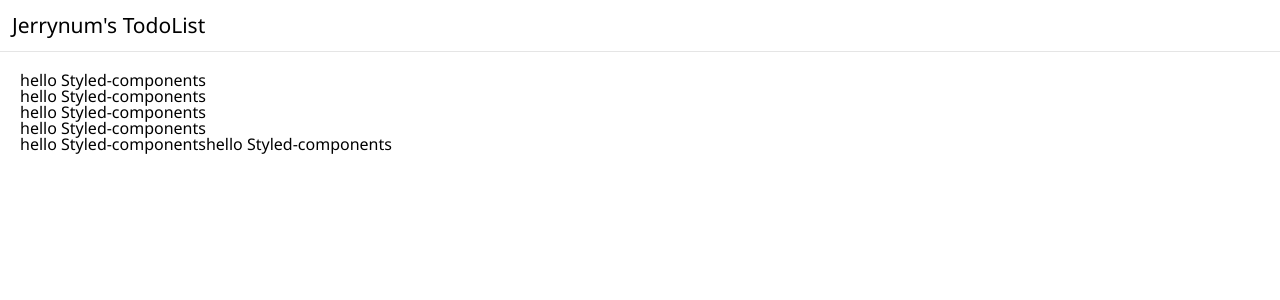
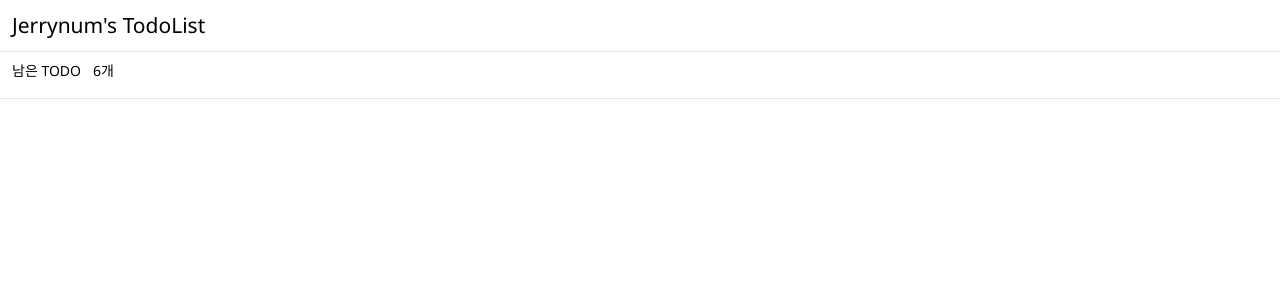
Before and after one commit to suhyun-p/NextTodo, a Next.js app: page / in a window 1280 px wide. Shown: the top 300 px of the page. Built offline with nearby package versions, Linux system fonts and the light colour scheme.

Commit message:
5.2 투두리스트 스타일링하기

```diff
--- /dev/null
+++ b/components/TodoList.tsx
@@ -0,0 +1,138 @@
+import React from "react";
+import styled from "styled-components";
+import palette from "../styles/palette";
+import { TodoType } from "../types/todo";
+
+const Container = styled.div`
+  width: 100%;
+
+  .todo-num {
+    margin-left: 12px;
+  }
+
+  .todo-list-header {
+    padding: 12px;
+    position: relative;
+    border-bottom: 1px solid ${palette.gray};
+
+    .todo-list-last-todo {
+      font-size: 14px;
+      margin: 0 0 8px;
+      span {
+        margin-left: 12px;
+      }
+    }
+
+    .todo-list-header-colors {
+      display: flex;
+      .todo-list-header-color-num {
+        display: flex;
+        margin-right: 8px;
+        p {
+          font-size: 14px;
+          line-height: 16px;
+          margin: 0;
+          margin-left: 6px;
+        }
+        .todo-list-header-round-color {
+          width: 16px;
+          height: 16px;
+          border-radius: 50%;
+        }
+      }
+    }
+  }
+  .bg-blue {
+    background-color: ${palette.blue};
+  }
+  .bg-green {
+    background-color: ${palette.green};
+  }
+  .bg-navy {
+    background-color: ${palette.navy};
+  }
+  .bg-orange {
+    background-color: ${palette.orange};
+  }
+  .bg-red {
+    background-color: ${palette.red};
+  }
+  .bg-yellow {
+    background-color: ${palette.yellow};
+  }
+
+  .todo-list {
+    .todo-item {
+      display: flex;
+      justify-content: space-between;
+      align-items: center;
+      width: 100%;
+      height: 52px;
+      border-bottom: 1px solid ${palette.gray};
+
+      .todo-left-side {
+        width: 100%;
+        height: 100%;
+        display: flex;
+        align-items: center;
+        .todo-color-block {
+          width: 12px;
+          height: 100%;
+        }
+        .checked-todo-text {
+          color: ${palette.gray};
+          text-decoration: line-through;
+        }
+        .todo-text {
+          margin-left: 12px;
+          font-size: 16px;
+        }
+      }
+      .todo-right-side {
+        display: flex;
+        align-items: center;
+        margin-right: 12px;
+        svg {
+          &:first-child {
+            margin-right: 16px;
+          }
+        }
+        .todo-trash-can {
+          width: 16px;
+          path {
+            fill: ${palette.deep_red};
+          }
+        }
+        .todo-check-mark {
+          fill: ${palette.deep_green};
+        }
+        .todo-button {
+          width: 20px;
+          height: 20px;
+          border-radius: 50%;
+          border: 1px solid ${palette.gray};
+          background-color: transparent;
+          outline: none;
+        }
+      }
+    }
+  }
+`;
+
+interface IProps {
+    todos: TodoType[];
+}
+
+const TodoList: React.FC<IProps> = ({ todos }) => {
+    return (
+        <Container>
+            <div className="todo-list-header">
+                <p className="todo-list-last-todo">
+                    남은 TODO<span>{todos.length}개</span>
+                </p>
+            </div>
+        </Container>
+    )
+};
+
+export default TodoList;
--- a/pages/index.tsx
+++ b/pages/index.tsx
@@ -1,23 +1,18 @@
+import React from "react";
 import { NextPage } from "next";
-import styled from "styled-components";
+import TodoList from "../components/TodoList";
+import { TodoType } from "../types/todo";
 
-const Container = styled.div`
-    padding: 20px;
-`;
-
-const index: NextPage = () => {
-    return (
-        <Container>
-            <h1>hello Styled-components</h1>
-            <h2>hello Styled-components</h2>
-            <p>hello Styled-components</p>
-            <ul>
-                <li>hello Styled-components</li>
-            </ul>
-            <a>hello Styled-components</a>
-            <span>hello Styled-components</span>
-        </Container>
-    )
+const todos: TodoType[] = [
+    { id:1, text:"마트 가서 장보기", color: "red", checked: false },
+    { id:2, text:"수학 숙제하기", color: "orange", checked: false },
+    { id:3, text:"코딩하기", color: "yellow", checked: true },
+    { id:4, text:"넥스트 공부하기", color: "green", checked: true },
+    { id:5, text:"요리 연습하기", color: "blue", checked: false },
+    { id:6, text:"분리수거 하기", color: "navy", checked: false },
+]
+const app: NextPage = () => {
+    return <TodoList todos={todos} />;
 };
 
-export default index;
+export default app;
--- /dev/null
+++ b/types/todo.d.ts
@@ -0,0 +1,6 @@
+export type TodoType = {
+    id: number;
+    text: string;
+    color: "red" | "orange" | "yellow" | "green" | "blue" | "navy";
+    checked: boolean;
+  };
```
